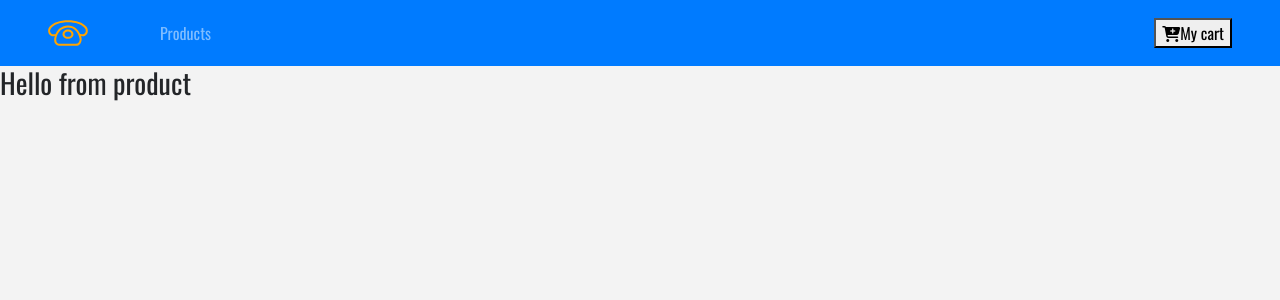
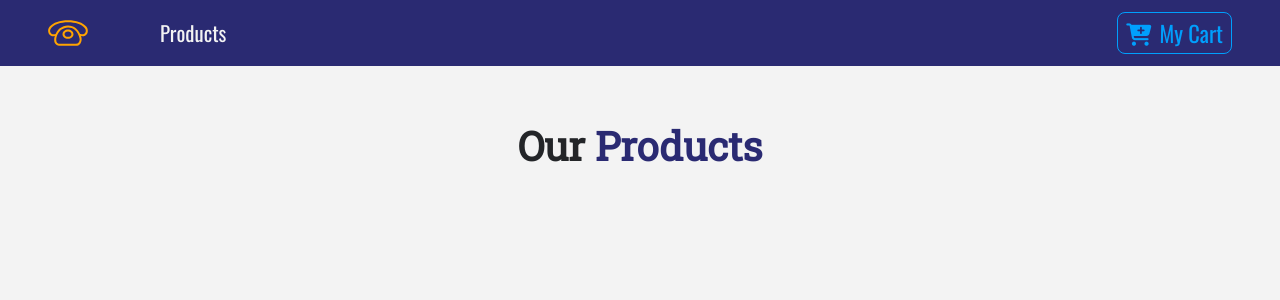
Before and after one commit to juanpereira2/ReactStore, a React (Create React App) app: page / in a window 1280 px wide. Shown: the top 300 px of the page. Built offline with nearby package versions, Linux system fonts and the light colour scheme.

Commit message:
added styled-components

```diff
--- a/package.json
+++ b/package.json
@@ -10,7 +10,8 @@
     "react": "^16.13.1",
     "react-dom": "^16.13.1",
     "react-router-dom": "^5.1.2",
-    "react-scripts": "3.4.1"
+    "react-scripts": "3.4.1",
+    "styled-components": "^5.1.0"
   },
   "scripts": {
     "start": "react-scripts start",
--- /dev/null
+++ b/src/Components/Button.js
@@ -0,0 +1,21 @@
+import styled from "styled-components";
+//utilizando o styled-components
+export const ButtonContainer = styled.button`
+  text-transform: capitalize;
+  font-size: 1.4rem;
+  background: transparent;
+  border: 0.05rem solid var(--lightBlue);
+  color: var(--lightBlue);
+  border-radius: 0.5rem;
+  padding: 0.2rem 0.5rem;
+  cursor: pointer;
+  margin: 0.2rem 0.5 rem 0.2rem 0;
+  transition: all 0.5s ease-in-out;
+  &:hover {
+    background: var (--lightBlue);
+    color: var(--mainWhite);
+  }
+  &:focus {
+    outline: none;
+  }
+`;
--- a/src/Components/Navbar.js
+++ b/src/Components/Navbar.js
@@ -1,10 +1,12 @@
 import React, { Component } from "react";
 import { Link } from "react-router-dom";
 import logo from "../logo.svg";
+import styled from "styled-components";
+import { ButtonContainer } from "./Button";
 export default class Navbar extends Component {
   render() {
     return (
-      <nav className="navbar navbar-expand-sm bg-primary navbar-dark px-sm-5">
+      <NavWrapper className="navbar navbar-expand-sm  navbar-dark px-sm-5">
         {/*
              https://www.iconfinder.com/icons/1243689/call_phone_icon
             Creative Commons (Attribution 3.0 Unported);
@@ -24,12 +26,23 @@ export default class Navbar extends Component {
         </ul>
         {/*button */}
         <Link to="/cart" className="ml-auto">
-          <button>
-            <i className="fas fa-cart-plus" />
+          <ButtonContainer>
+            <span className="mr-2">
+              <i className="fas fa-cart-plus" />
+            </span>
             My cart
-          </button>
+          </ButtonContainer>
         </Link>
-      </nav>
+      </NavWrapper>
     );
   }
 }
+//navbar style
+const NavWrapper = styled.nav`
+  background: var(--mainBlue);
+  .nav-link {
+    color: var(--mainWhite) !important;
+    font-size: 1.3rem;
+    text-transform: capitalize !important;
+  }
+`;
--- a/src/Components/ProductList.js
+++ b/src/Components/ProductList.js
@@ -1,11 +1,24 @@
 import React, { Component } from "react";
 import Product from "./Product";
+import Title from "./Title";
+import { storeProducts } from "../data";
 export default class ProductList extends Component {
+  state = {
+    products: storeProducts,
+  };
+
   render() {
+    console.log(this.state.products);
     return (
-      <div>
-        <Product> hello from Product list</Product>
-      </div>
+      <React.Fragment>
+        <div className="py-5">
+          <div className="container">
+            <Title name="our " title="products" />
+
+            <div className="row"></div>
+          </div>
+        </div>
+      </React.Fragment>
     );
   }
 }
--- /dev/null
+++ b/src/Components/Title.js
@@ -0,0 +1,17 @@
+import React from "react";
+
+export default function Title({ name, title }) {
+  return (
+    <div className="row">
+      <div
+        className="col-10 mx-auto my-2 text-center
+             text-title"
+      >
+        <h1 className="text-capitalize font-weight-bold">
+          {name}
+          <strong className="text-blue">{title}</strong>
+        </h1>
+      </div>
+    </div>
+  );
+}
--- a/src/data.js
+++ b/src/data.js
@@ -1,8 +1,3 @@
-/*
-https://www.iconfinder.com/icons/1243689/call_phone_icon
-Creative Commons (Attribution 3.0 Unported);
-https://www.iconfinder.com/Makoto_msk */
-
 export const storeProducts = [
   {
     id: 1,
@@ -14,7 +9,7 @@ export const storeProducts = [
       "Lorem ipsum dolor amet offal butcher quinoa sustainable gastropub, echo park actually green juice sriracha paleo. Brooklyn sriracha semiotics, DIY coloring book mixtape craft beer sartorial hella blue bottle. Tote bag wolf authentic try-hard put a bird on it mumblecore. Unicorn lumbersexual master cleanse blog hella VHS, vaporware sartorial church-key cardigan single-origin coffee lo-fi organic asymmetrical. Taxidermy semiotics celiac stumptown scenester normcore, ethical helvetica photo booth gentrify.",
     inCart: false,
     count: 0,
-    total: 0
+    total: 0,
   },
   {
     id: 2,
@@ -26,7 +21,7 @@ export const storeProducts = [
       "Lorem ipsum dolor amet offal butcher quinoa sustainable gastropub, echo park actually green juice sriracha paleo. Brooklyn sriracha semiotics, DIY coloring book mixtape craft beer sartorial hella blue bottle. Tote bag wolf authentic try-hard put a bird on it mumblecore. Unicorn lumbersexual master cleanse blog hella VHS, vaporware sartorial church-key cardigan single-origin coffee lo-fi organic asymmetrical. Taxidermy semiotics celiac stumptown scenester normcore, ethical helvetica photo booth gentrify.",
     inCart: false,
     count: 0,
-    total: 0
+    total: 0,
   },
   {
     id: 3,
@@ -38,7 +33,7 @@ export const storeProducts = [
       "Lorem ipsum dolor amet offal butcher quinoa sustainable gastropub, echo park actually green juice sriracha paleo. Brooklyn sriracha semiotics, DIY coloring book mixtape craft beer sartorial hella blue bottle. Tote bag wolf authentic try-hard put a bird on it mumblecore. Unicorn lumbersexual master cleanse blog hella VHS, vaporware sartorial church-key cardigan single-origin coffee lo-fi organic asymmetrical. Taxidermy semiotics celiac stumptown scenester normcore, ethical helvetica photo booth gentrify.",
     inCart: false,
     count: 0,
-    total: 0
+    total: 0,
   },
   {
     id: 4,
@@ -50,7 +45,7 @@ export const storeProducts = [
       "Lorem ipsum dolor amet offal butcher quinoa sustainable gastropub, echo park actually green juice sriracha paleo. Brooklyn sriracha semiotics, DIY coloring book mixtape craft beer sartorial hella blue bottle. Tote bag wolf authentic try-hard put a bird on it mumblecore. Unicorn lumbersexual master cleanse blog hella VHS, vaporware sartorial church-key cardigan single-origin coffee lo-fi organic asymmetrical. Taxidermy semiotics celiac stumptown scenester normcore, ethical helvetica photo booth gentrify.",
     inCart: false,
     count: 0,
-    total: 0
+    total: 0,
   },
   {
     id: 5,
@@ -62,7 +57,7 @@ export const storeProducts = [
       "Lorem ipsum dolor amet offal butcher quinoa sustainable gastropub, echo park actually green juice sriracha paleo. Brooklyn sriracha semiotics, DIY coloring book mixtape craft beer sartorial hella blue bottle. Tote bag wolf authentic try-hard put a bird on it mumblecore. Unicorn lumbersexual master cleanse blog hella VHS, vaporware sartorial church-key cardigan single-origin coffee lo-fi organic asymmetrical. Taxidermy semiotics celiac stumptown scenester normcore, ethical helvetica photo booth gentrify.",
     inCart: false,
     count: 0,
-    total: 0
+    total: 0,
   },
   {
     id: 6,
@@ -74,7 +69,7 @@ export const storeProducts = [
       "Lorem ipsum dolor amet offal butcher quinoa sustainable gastropub, echo park actually green juice sriracha paleo. Brooklyn sriracha semiotics, DIY coloring book mixtape craft beer sartorial hella blue bottle. Tote bag wolf authentic try-hard put a bird on it mumblecore. Unicorn lumbersexual master cleanse blog hella VHS, vaporware sartorial church-key cardigan single-origin coffee lo-fi organic asymmetrical. Taxidermy semiotics celiac stumptown scenester normcore, ethical helvetica photo booth gentrify.",
     inCart: false,
     count: 0,
-    total: 0
+    total: 0,
   },
   {
     id: 7,
@@ -86,7 +81,7 @@ export const storeProducts = [
       "Lorem ipsum dolor amet offal butcher quinoa sustainable gastropub, echo park actually green juice sriracha paleo. Brooklyn sriracha semiotics, DIY coloring book mixtape craft beer sartorial hella blue bottle. Tote bag wolf authentic try-hard put a bird on it mumblecore. Unicorn lumbersexual master cleanse blog hella VHS, vaporware sartorial church-key cardigan single-origin coffee lo-fi organic asymmetrical. Taxidermy semiotics celiac stumptown scenester normcore, ethical helvetica photo booth gentrify.",
     inCart: false,
     count: 0,
-    total: 0
+    total: 0,
   },
   {
     id: 8,
@@ -98,8 +93,8 @@ export const storeProducts = [
       "Lorem ipsum dolor amet offal butcher quinoa sustainable gastropub, echo park actually green juice sriracha paleo. Brooklyn sriracha semiotics, DIY coloring book mixtape craft beer sartorial hella blue bottle. Tote bag wolf authentic try-hard put a bird on it mumblecore. Unicorn lumbersexual master cleanse blog hella VHS, vaporware sartorial church-key cardigan single-origin coffee lo-fi organic asymmetrical. Taxidermy semiotics celiac stumptown scenester normcore, ethical helvetica photo booth gentrify.",
     inCart: false,
     count: 0,
-    total: 0
-  }
+    total: 0,
+  },
 ];
 
 export const detailProduct = {
@@ -112,5 +107,5 @@ export const detailProduct = {
     "Lorem ipsum dolor amet offal butcher quinoa sustainable gastropub, echo park actually green juice sriracha paleo. Brooklyn sriracha semiotics, DIY coloring book mixtape craft beer sartorial hella blue bottle. Tote bag wolf authentic try-hard put a bird on it mumblecore. Unicorn lumbersexual master cleanse blog hella VHS, vaporware sartorial church-key cardigan single-origin coffee lo-fi organic asymmetrical. Taxidermy semiotics celiac stumptown scenester normcore, ethical helvetica photo booth gentrify.",
   inCart: false,
   count: 0,
-  total: 0
+  total: 0,
 };
```
Also changed, not shown: 1 other file (tests, documents, lock files or other folders).
